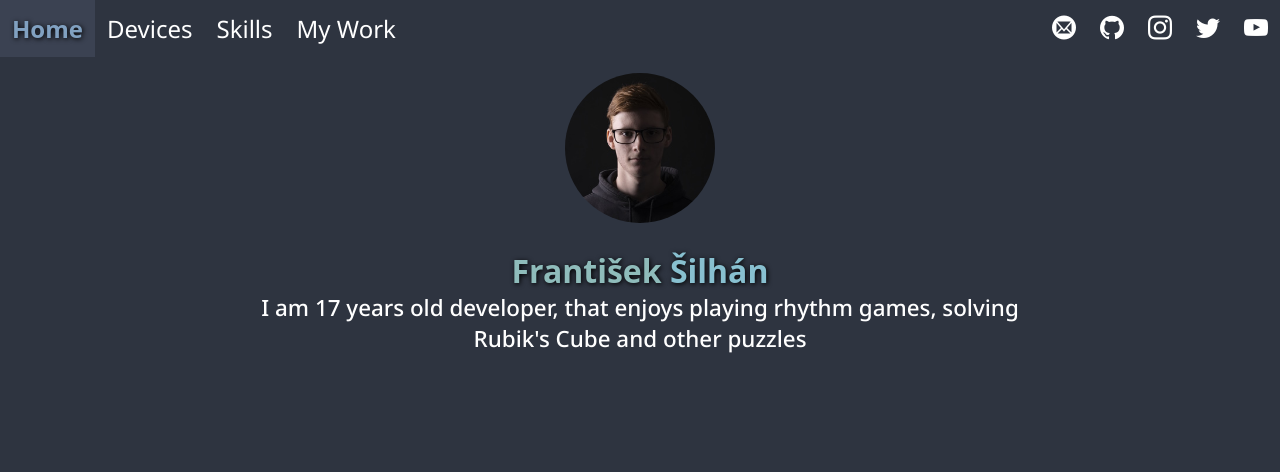
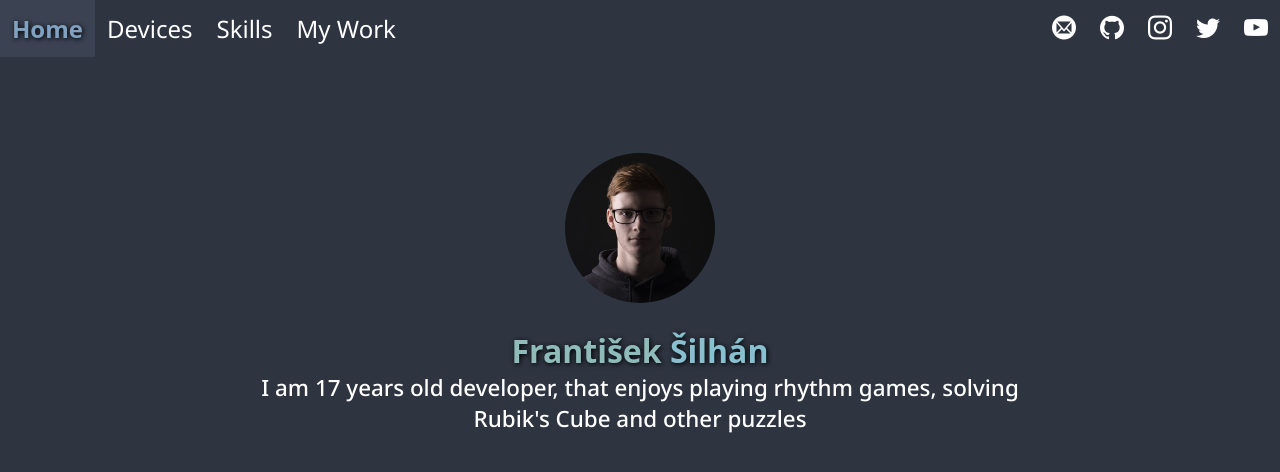
Before and after one commit to FrantisekSilhan/slhn.cz, a plain HTML site: page index.html in a window 1280 px wide. Drawn offline with Linux system fonts and the light colour scheme; files whose address does not match are found by name; a web font is replaced by a local one.

Commit message:
margin top header__body

```diff
--- a/style/media.css
+++ b/style/media.css
@@ -45,4 +45,7 @@
   .navbar__menu__item {
     font-size: 1.5rem;
   }
+  .header__body {
+    margin-top: 10vh;
+  }
 }
```
